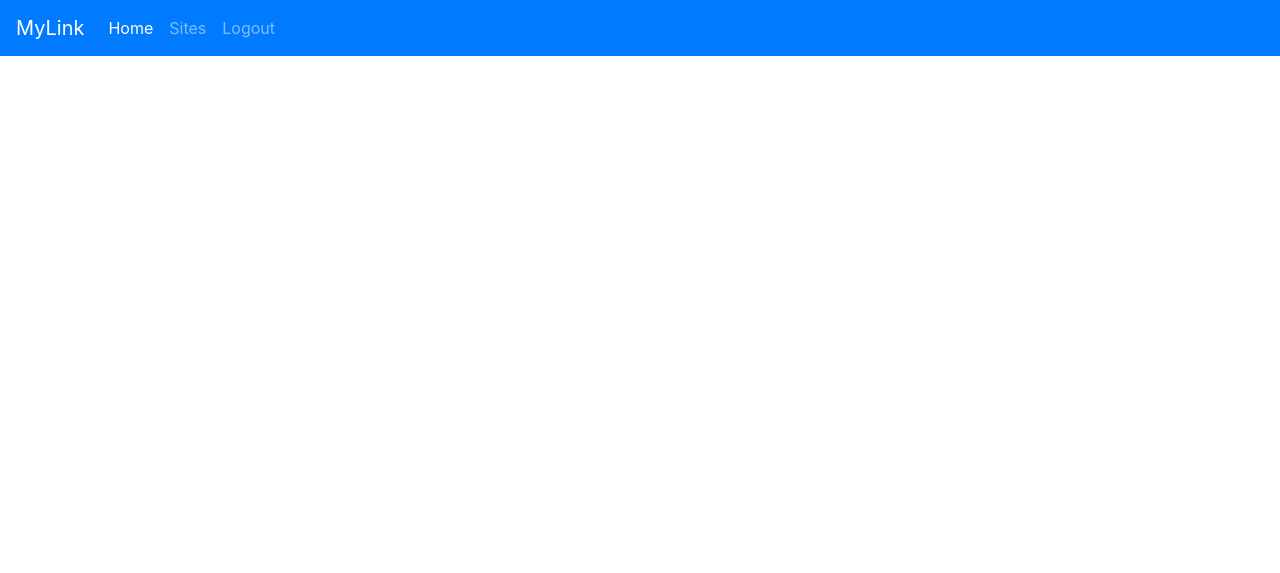
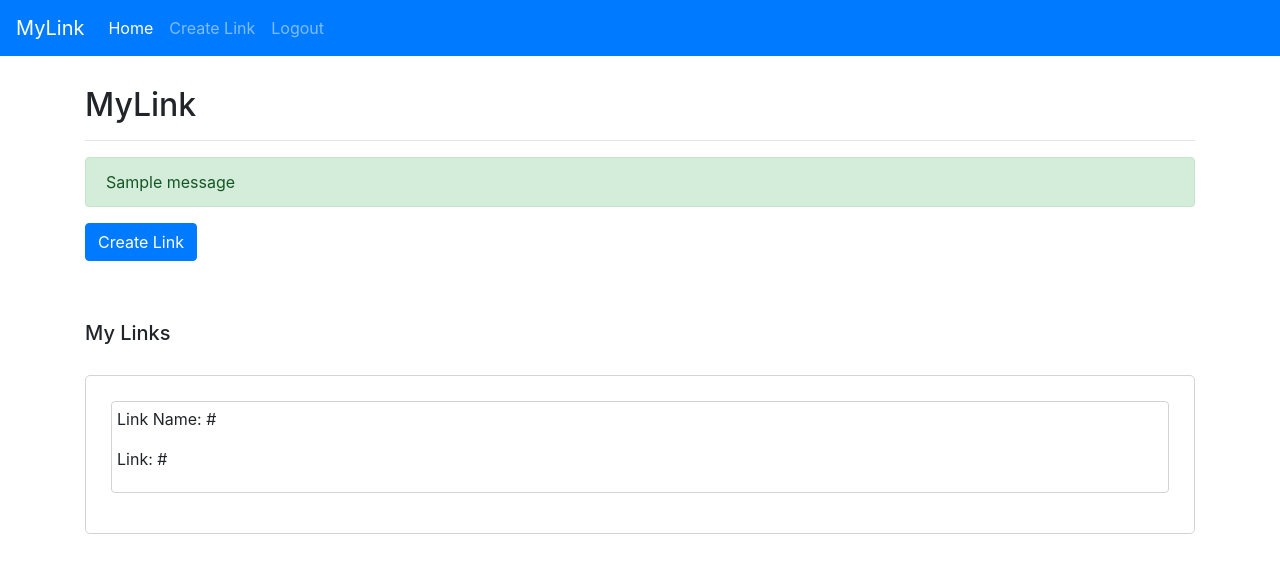
Before and after one commit to arpanneupane19/MyLink, a Flask app: page /dashboard in a window 1280 px wide. Shown: the top 573 px of the page. Run offline with Flask 2, Linux system fonts and the light colour scheme; a user stored in the database is signed in; tables that the repository leaves empty hold one stand-in row (values such as "Sample post"); one stand-in notice (Sample message) is shown; some libraries are stand-ins or nearby versions.

Commit message:
added create link on navbar and dashboard page

```diff
--- a/app/templates/pages/dashboard.html
+++ b/app/templates/pages/dashboard.html
@@ -24,7 +24,7 @@
                             class="sr-only">(current)</span></a>
                 </li>
                 <li class="nav-item">
-                    <a class="nav-link" href="#">Sites</a>
+                    <a class="nav-link" href="{{ url_for('create_link') }}">Create Link</a>
                 </li>
                 <li class="nav-item">
                     <a class="nav-link" href="{{ url_for('logout') }}">Logout</a>
@@ -32,6 +32,42 @@
         </div>
     </nav>
 
+    <div class="container">
+        <div class="header">
+            <h2>MyLink</h2>
+            <hr>
+            {% with messages = get_flashed_messages(with_categories=true) %}
+            {% if messages %}
+            {% for category, message in messages %}
+            {% if category == 'message' %}
+            <div class="alert alert-warning" role="alert">
+                {% else %}
+                <div class="alert alert-{{ category }}" role="alert">
+                    {% endif %}
+                    {{ message }}
+                </div>
+                {% endfor %}
+                {% endif %}
+                {% endwith %}
+                <a href="{{ url_for('create_link') }}" class="btn btn-primary">Create Link</a>
+            </div>
+
+            <div class="my-sites">
+                <h5>My Links</h5>
+                <div class="all-sites">
+                    {% if links_total == 0 %}
+                    <p>You don't have any links on your site.</p>
+                    {% else %}
+                    {% for link in links %}
+                    <div class="link">
+                        <p>Link Name: {{link.link_name}}</p>
+                        <p>Link: {{link.link}}</p>
+                    </div>
+                    {% endfor %}
+                    {% endif %}
+                </div>
+            </div>
+        </div>
         <script src="https://code.jquery.com/jquery-3.3.1.slim.min.js"
             integrity="sha384-q8i/X+965DzO0rT7abK41JStQIAqVgRVzpbzo5smXKp4YfRvH+8abtTE1Pi6jizo"
             crossorigin="anonymous"></script>
@@ -42,7 +78,30 @@
             integrity="sha384-JjSmVgyd0p3pXB1rRibZUAYoIIy6OrQ6VrjIEaFf/nJGzIxFDsf4x0xIM+B07jRM"
             crossorigin="anonymous"></script>
 
+        <style>
+            .container {
+                margin-top: 30px;
+            }
 
+            .header {
+                margin-bottom: 60px;
+            }
+
+            .all-sites {
+                margin-top: 30px;
+                border: 1px solid lightgray;
+                padding: 25px;
+                border-radius: 5px;
+            }
+
+            .link {
+                border: 1px solid lightgray;
+                margin-bottom: 15px;
+                padding: 5px;
+                border-radius: 4px;
+
+            }
+        </style>
 
 </body>
 
```
Lines whose indentation alone changed are shown as unchanged.
